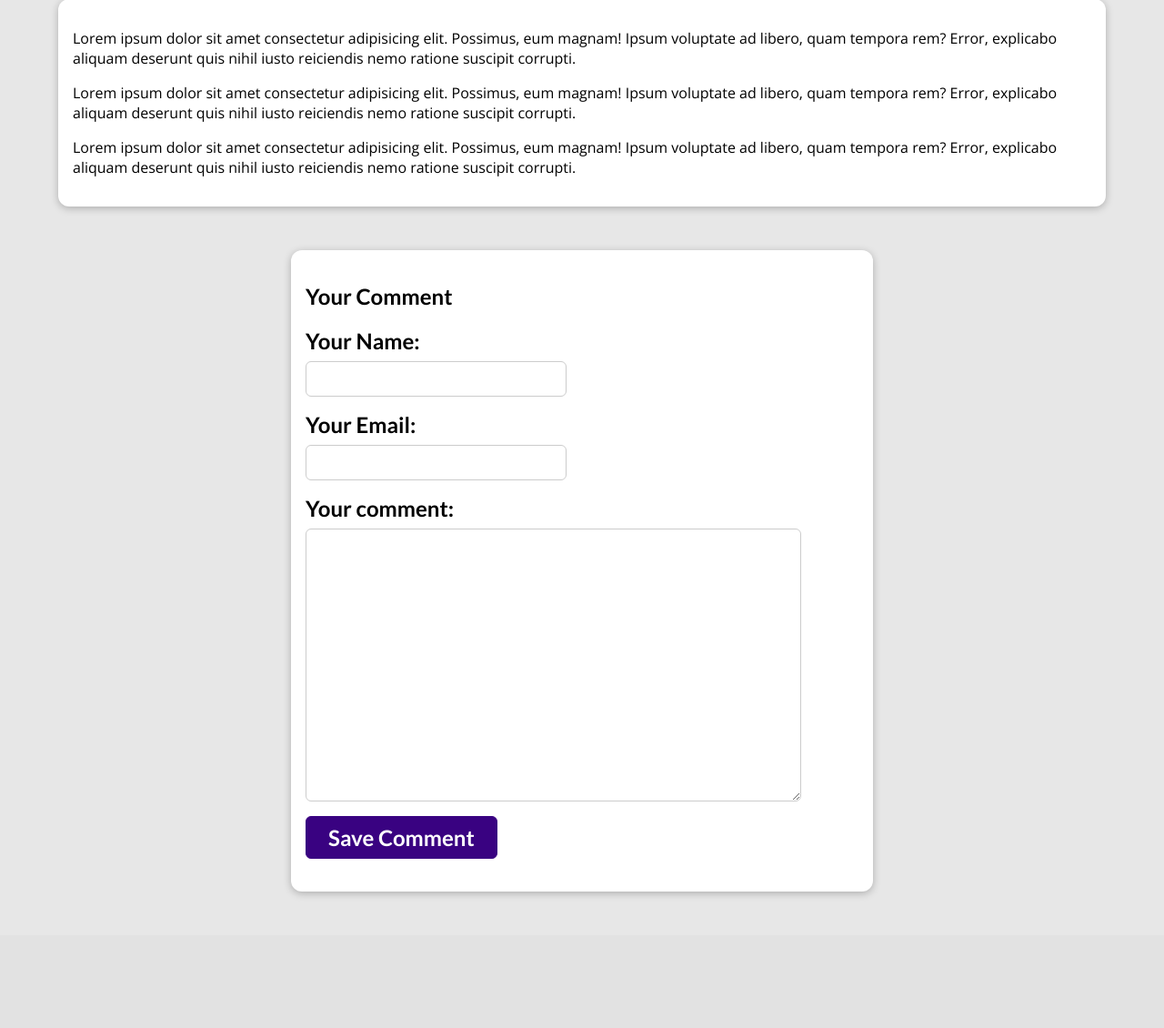
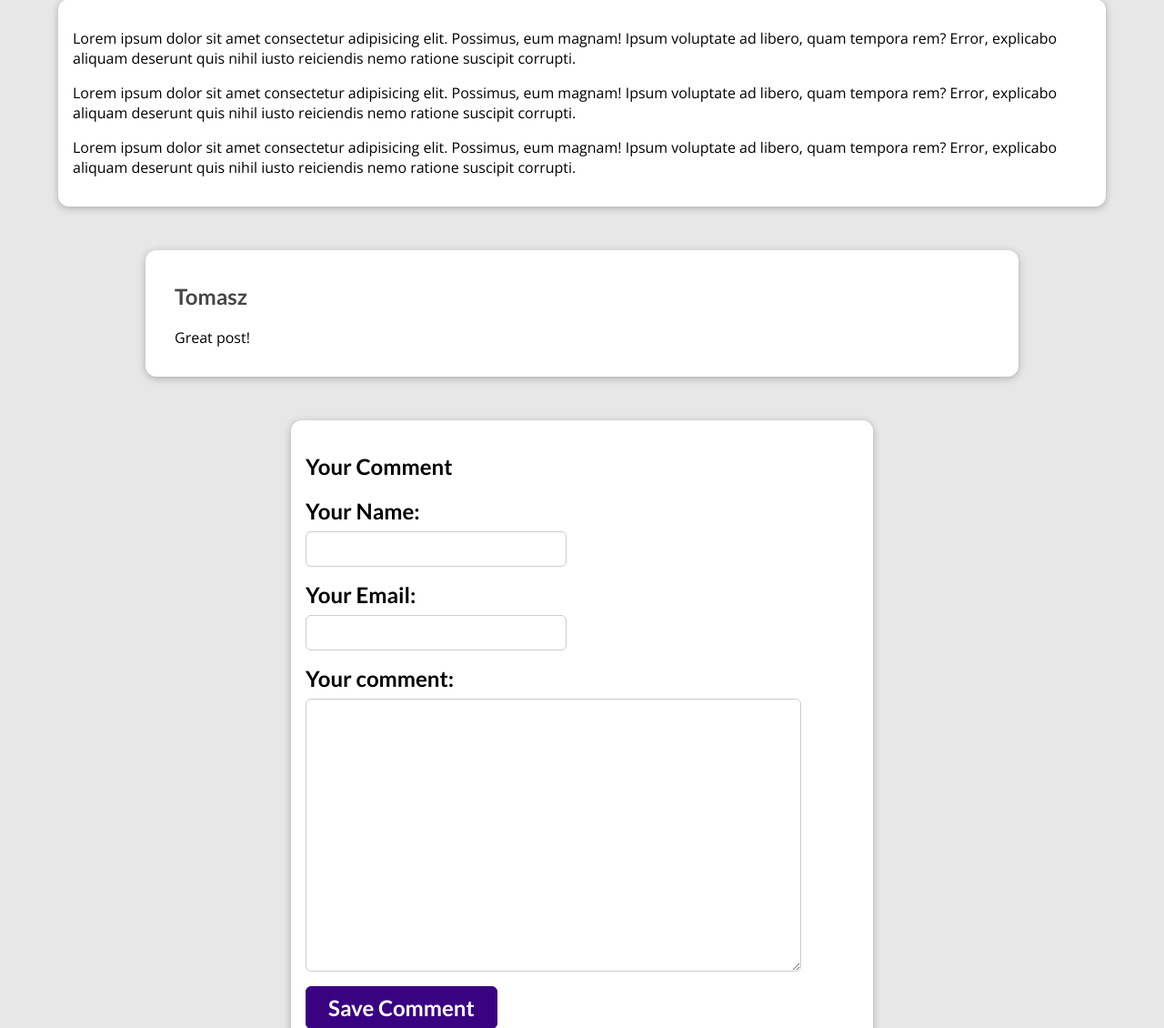
Before and after one commit to tomaszpuzio/my_site, a Django app: a page that uses blog/templates/blog/post-detail.html in a window 1280 px wide. Shown: the part 529-1659 px from the top of the page at 91% size. Before the commit the page ends 1513 px from the top, so only its background shows below. Run offline with Django 3.2, Linux system fonts and the light colour scheme; data comes from the database, SQL or seed files in the repository.

Commit message:
add comment styling

```diff
--- a/blog/static/blog/post-detail.css
+++ b/blog/static/blog/post-detail.css
@@ -154,3 +154,32 @@ body {
     padding: 0.25rem 1.5rem;
     border-radius: 6px;
   }
+
+  #comments {
+    margin: 3rem auto;
+    width: 90%;
+    max-width: 60rem;
+    border-radius: 12px;
+    background-color: white;
+    box-shadow: 0 2px 8px rgba(0, 0, 0, 0.25);
+    padding: 1rem 2rem;
+  }
+
+  #comments ul {
+    list-style: none;
+    margin: 0;
+    padding: 0;
+  }
+
+  #comments li {
+    margin-bottom: 1rem;
+    border-bottom: 2px solid #ccc;
+  }
+
+  #comments li:last-of-type {
+    border-bottom: none;
+  }
+
+  #comments h2 {
+    color: #464646;
+  }
--- a/blog/templates/blog/post-detail.html
+++ b/blog/templates/blog/post-detail.html
@@ -39,6 +39,18 @@
     <main>
         {{ post.content|linebreaks }}
     </main>
+
+    <section id="comments">
+        <ul>
+            {% for comment in comments %}
+            <li>
+                <h2>{{ comment.user_name }}</h2>
+                <p>{{ comment.text|linebreaks }}</p>
+            </li>
+            {% endfor %}
+        </ul>
+    </section>
+
     <section  id="comment-form">
         <h2>Your Comment<h2>
         <form action="{% url "post-detail-page" post.slug %}" method="POST">
--- a/blog/views.py
+++ b/blog/views.py
@@ -37,7 +37,8 @@ class SinglePostView(View):
         context = {
             "post": post,
             "post_tags": post.tags.all(),
-            "comment_form": CommentForm()
+            "comment_form": CommentForm(),
+            "comments": post.comments.all().order_by("-id")
         }
         return render(request, "blog/post-detail.html", context)
 
@@ -54,6 +55,7 @@ class SinglePostView(View):
         context = {
             "post": post,
             "post_tags": post.tags.all(),
-            "comment_form": comment_form
+            "comment_form": comment_form,
+            "comments": post.comments.all().order_by("-id")
         }
         return render(request, "blog/post-detail.html", context)
```
